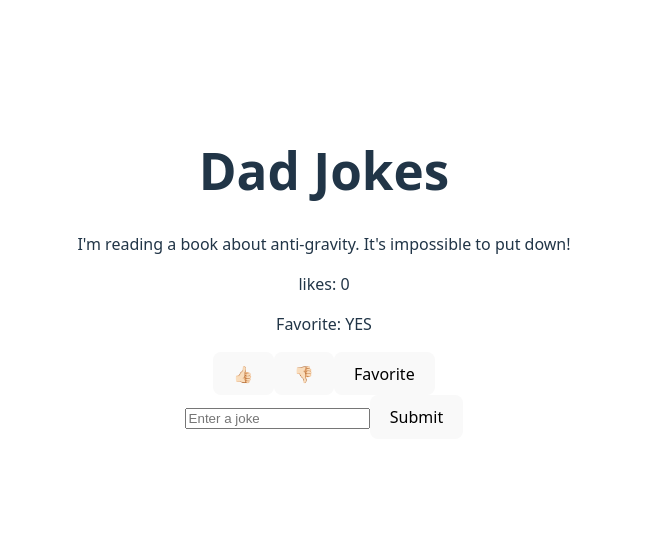
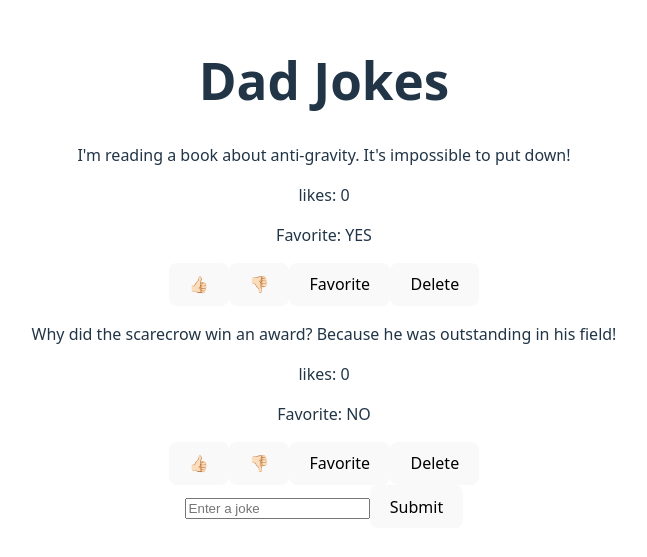
Before and after one commit to manikantareddy268/Sam-react, a React (Vite) app: page / in a window 1280 px wide. Shown: the part 127-684 px from the top of the page, without its empty margins (316-963 px from the left). Built offline with nearby package versions, Linux system fonts and the light colour scheme.

Commit message:
Deleting an object from the array

```diff
--- a/src/App.jsx
+++ b/src/App.jsx
@@ -15,12 +15,12 @@ function App() {
       text: "I'm reading a book about anti-gravity. It's impossible to put down!",
       // rating: 1
     },
-    // {
-    //   id: 2,
-    //   // joke:
-    //   text: "Why did the scarecrow win an award? Because he was outstanding in his field!",
-    //   // rating: 4
-    // },
+    {
+      id: 2,
+      // joke:
+      text: "Why did the scarecrow win an award? Because he was outstanding in his field!",
+      // rating: 4
+    },
     // {
     //   id: 3,
     //   // joke:
@@ -57,6 +57,11 @@ function App() {
     console.log("New joke submitted: ", text)
   }
 
+  const handleDeleteJoke = (id) => {
+    setJokes(jokes.filter(joke => joke.id !== id))
+    console.log("Delete joke with id: ", id)
+  }
+
   return (
       <div className="App">
         <h1>Dad Jokes</h1>
@@ -71,7 +76,7 @@ function App() {
         ))} */}
 
         {jokes.map(joke => (
-          <Joke onFavorite={handleFavorite} favorite={favorite === joke.id} key={joke.id} id={joke.id} text={joke.text} />
+          <Joke onDelete={handleDeleteJoke} onFavorite={handleFavorite} favorite={favorite === joke.id} key={joke.id} id={joke.id} text={joke.text} />
         ))}
 
         {/* <button onClick={handleClick}>Do Something</button> */}
--- a/src/Joke.jsx
+++ b/src/Joke.jsx
@@ -1,7 +1,7 @@
 import { use, useState } from "react"
 
 // export default function Joke({joke, rating=0}) {
-export default function Joke({id, text, favorite, onFavorite}) {
+export default function Joke({id, text, favorite, onFavorite, onDelete}) {
 
     // let stars = ""
     // for (let i = 0; i < 5; i++) {
@@ -41,6 +41,7 @@ export default function Joke({id, text, favorite, onFavorite}) {
             <button onClick={handleLike}>👍🏻</button>
             <button onClick={handleDislike}>👎🏻</button>
             <button onClick={handleFavorite}>Favorite</button>
+            <button onClick={() => onDelete(id)}>Delete</button>
         </div>
     )
 }
```
